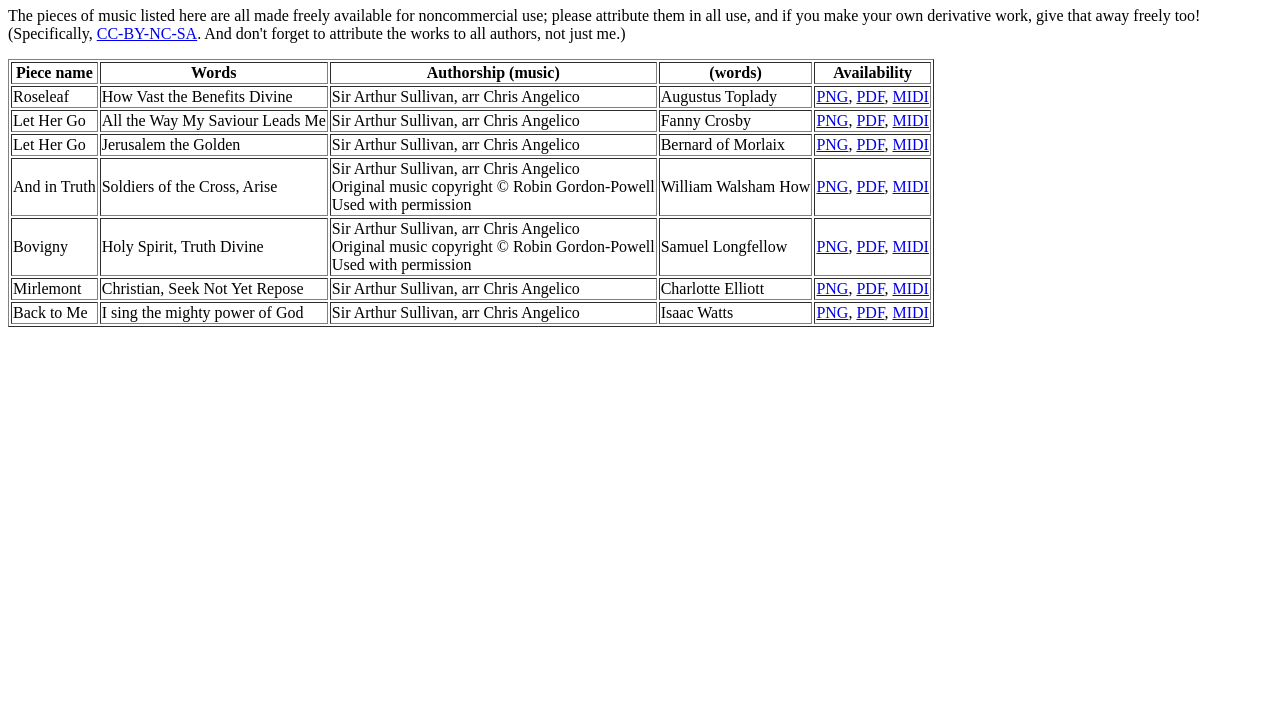
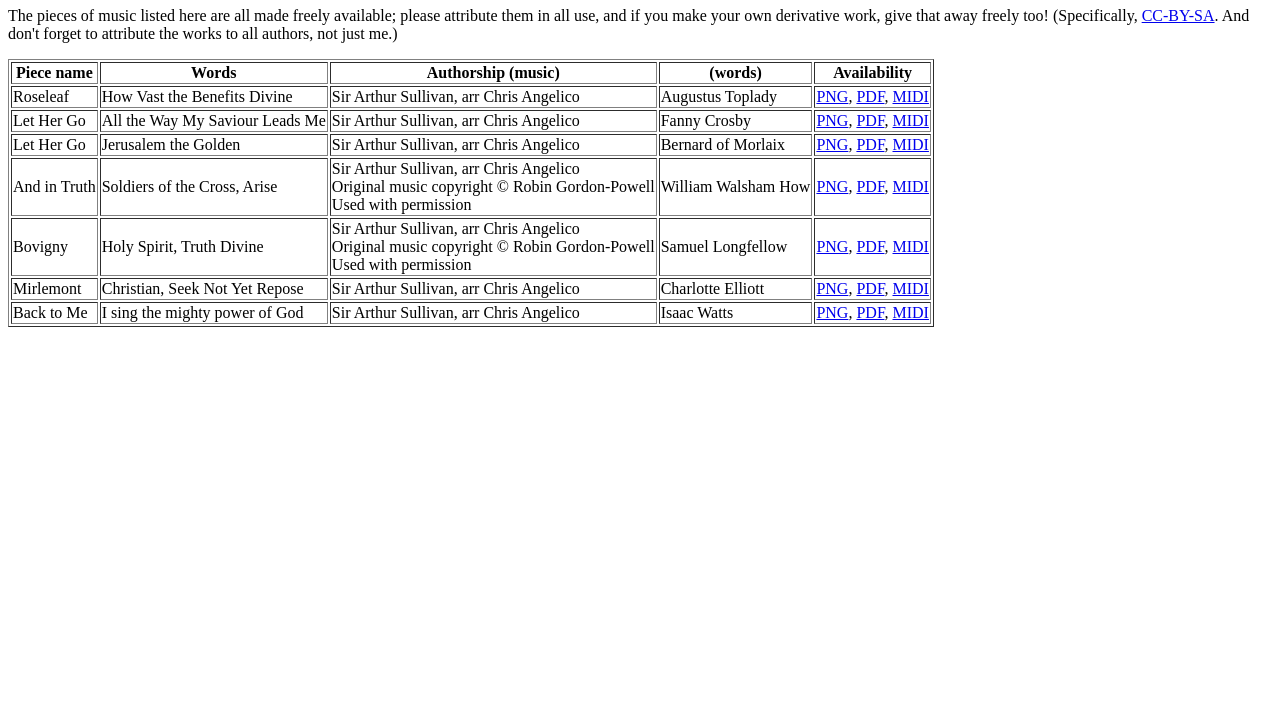
Before and after one commit to Rosuav/Hymns, a plain HTML site: page index.html in a window 1280 px wide. Shown: the part 73-800 px from the top of the page. Drawn offline with Linux system fonts and the light colour scheme.

Commit message:
Relicense: Remove the non-commercial requirement. These are now free content. Enjoy!

```diff
--- a/index.html
+++ b/index.html
@@ -6,9 +6,9 @@
 </head>
 <body>
 <h1>Rosuav's Hymns</h1>
-<p>The pieces of music listed here are all made freely available for noncommercial use;
+<p>The pieces of music listed here are all made freely available;
 please attribute them in all use, and if you make your own derivative work, give that away
-freely too! (Specifically, <a rel="license" href="http://creativecommons.org/licenses/by-nc-sa/3.0/">CC-BY-NC-SA</a>.
+freely too! (Specifically, <a rel="license" href="http://creativecommons.org/licenses/by-sa/3.0/">CC-BY-SA</a>.
 And don't forget to attribute the works to all authors, not just me.)</p>
 <table border="1">
 <tr><th>Piece name</th><th>Words</th><th>Authorship (music)</th><th>(words)</th><th>Availability</th></tr>
```
